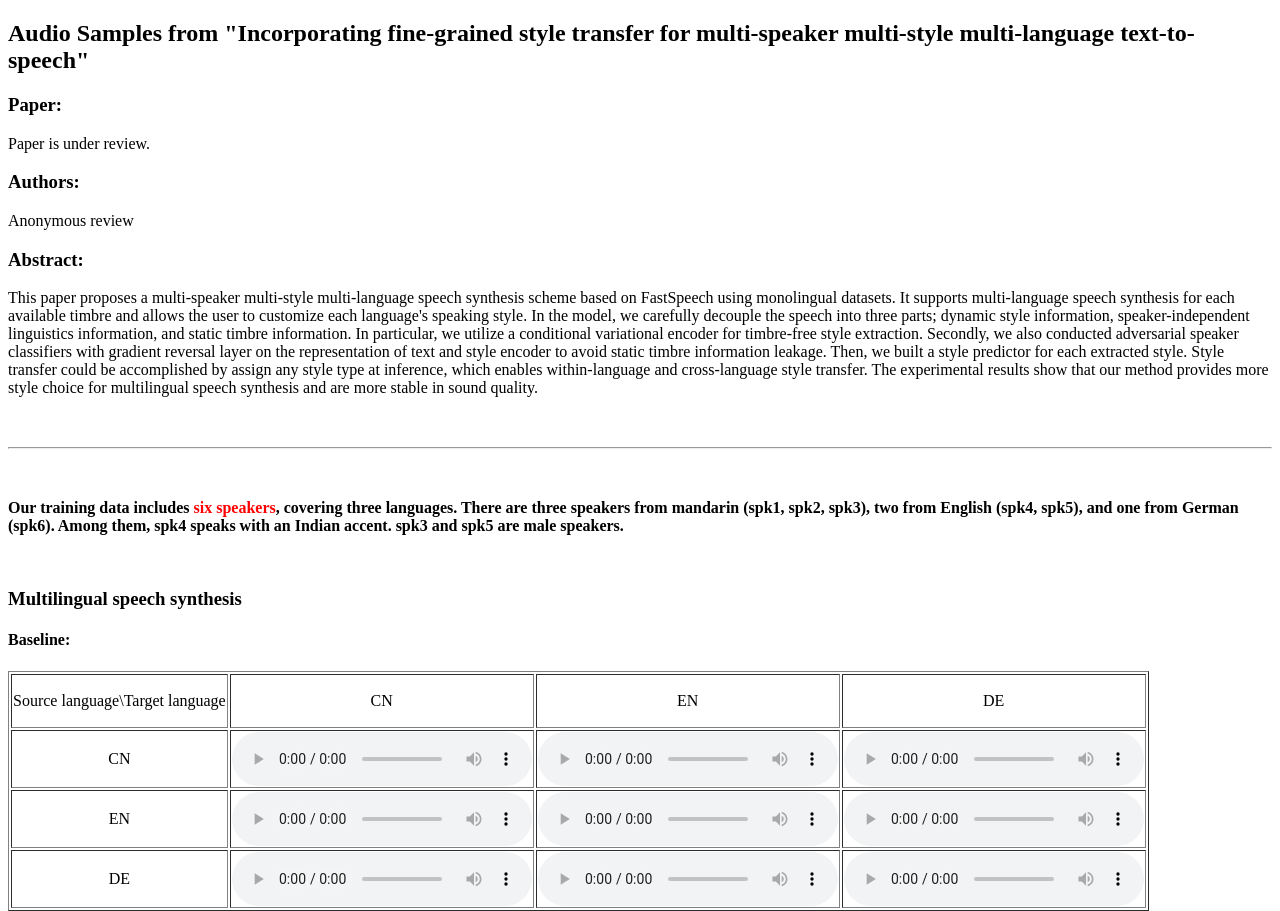
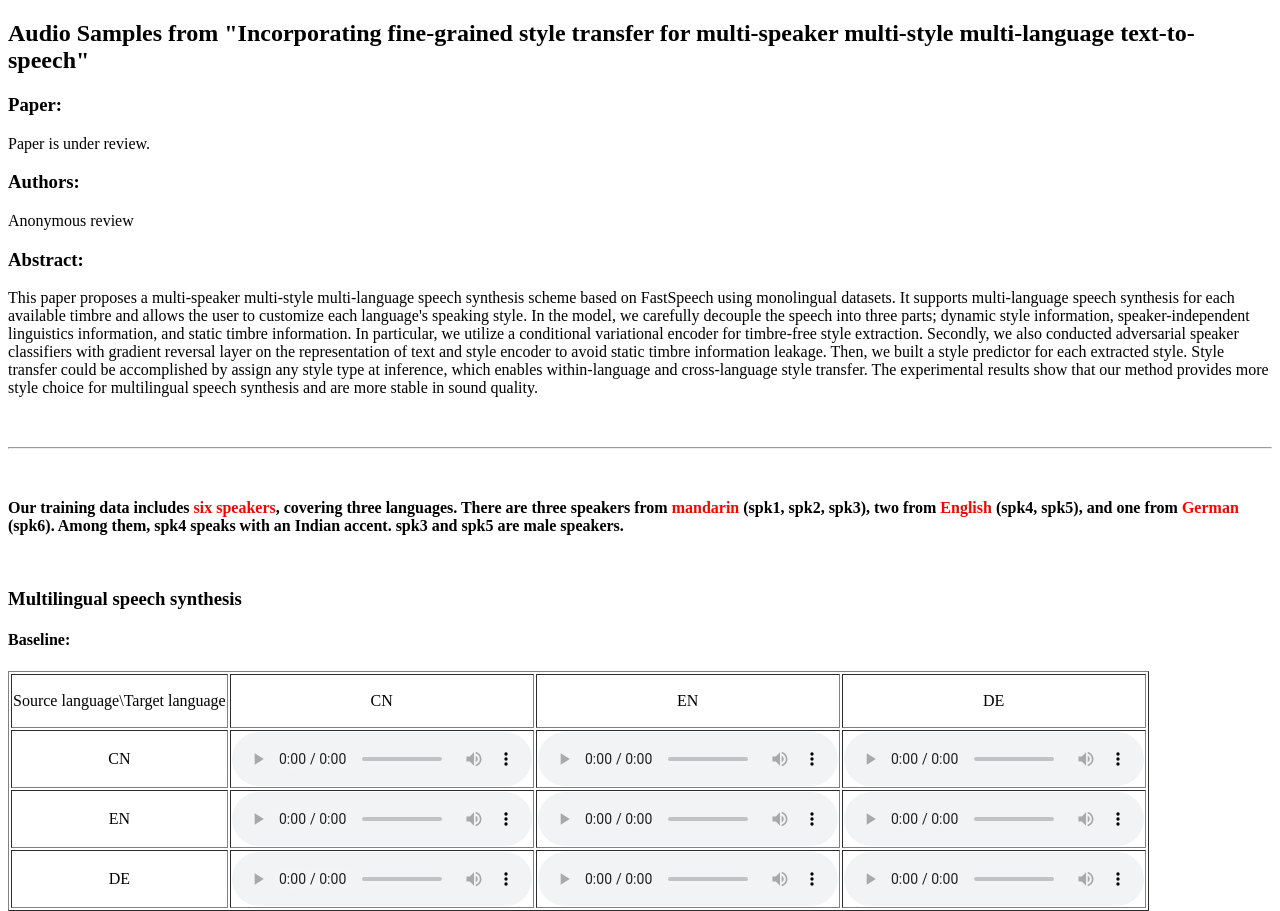
Before and after one commit to shang0712/shang0712.github.io, a plain HTML site: page Multilingual/index.html in a window 1280 px wide. Shown: the top 911 px of the page. Drawn offline with Linux system fonts and the light colour scheme.

Commit message:
Update index.html

```diff
--- a/Multilingual/index.html
+++ b/Multilingual/index.html
@@ -22,8 +22,8 @@
   <p>&nbsp;</p>
   <hr>
   <p>&nbsp;</p>
-  <strong>Our training data includes <font color="red">six speakers</font>, covering three languages. There are three speakers from mandarin (spk1, spk2, spk3),
-    two from English (spk4, spk5), and one from German (spk6).
+  <strong>Our training data includes <font color="red">six speakers</font>, covering three languages. There are three speakers from <font color="red">mandarin</font> (spk1, spk2, spk3),
+    two from <font color="red">English</font> (spk4, spk5), and one from <font color="red">German</font> (spk6).
     Among them, spk4 speaks with an Indian accent. spk3 and spk5 are male speakers.</strong>
 
   <p>&nbsp;</p>
```
